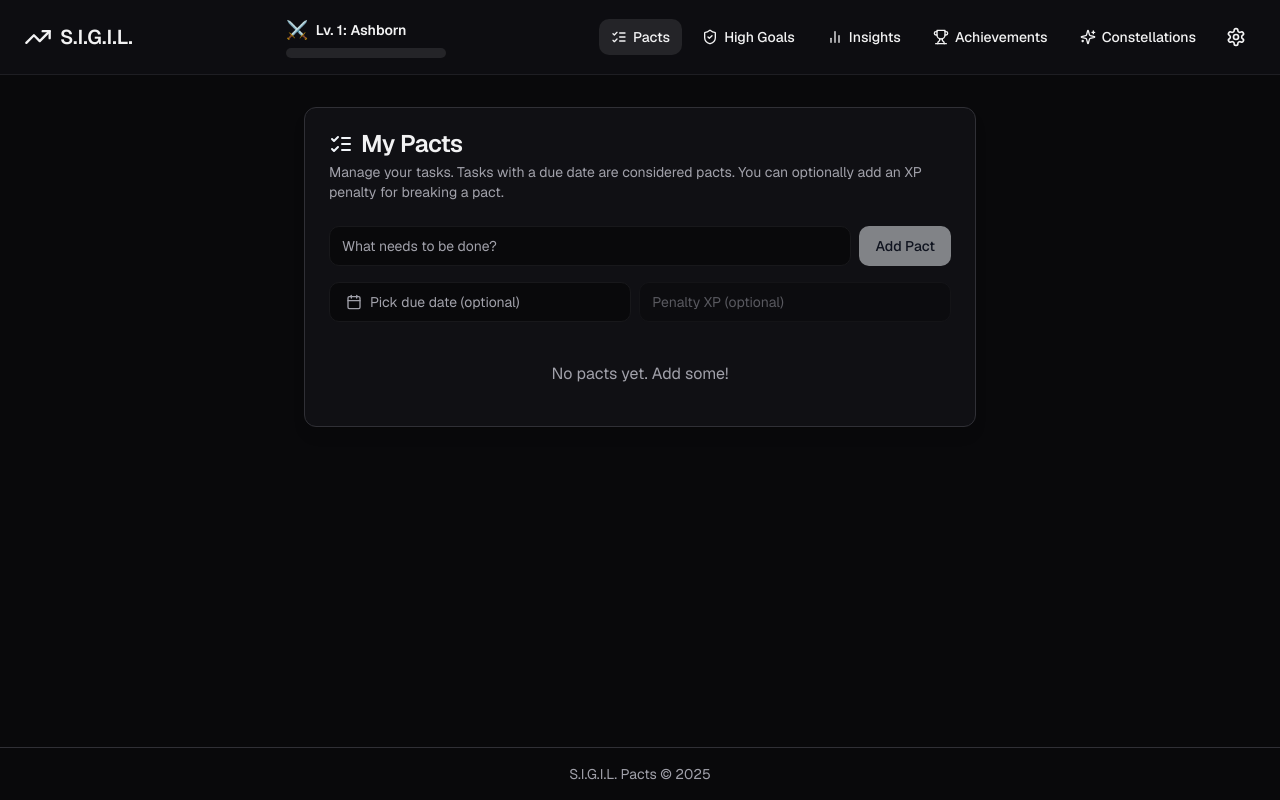
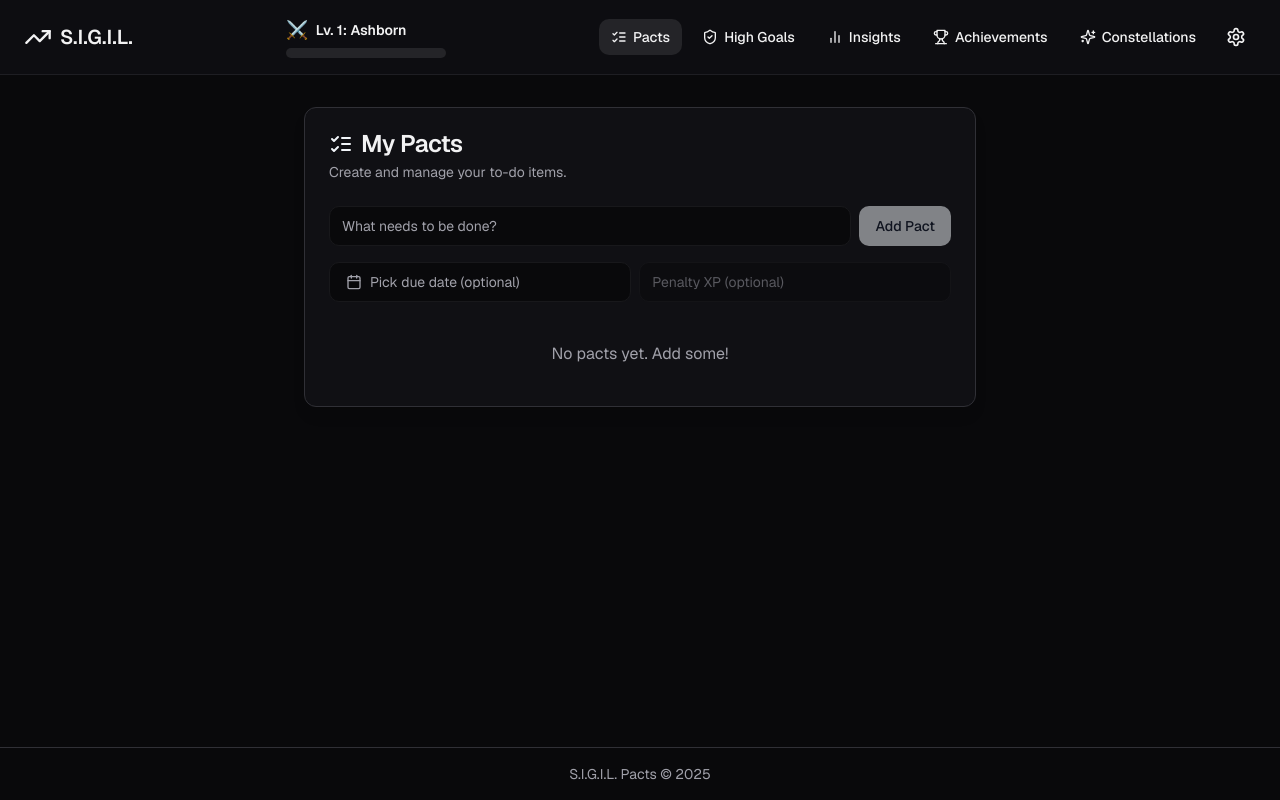
Before and after one commit to Abhi9818-max/SIGIL-clean, a Next.js app: page /todo in a window 1280 px wide. Built offline with nearby package versions, Linux system fonts and the light colour scheme.

Commit message:
delete that line from pact ''Manage your tasks. Tasks with a due date ar

```diff
--- a/src/app/todo/page.tsx
+++ b/src/app/todo/page.tsx
@@ -72,7 +72,7 @@ export default function TodoPage() {
               <CardTitle>My Pacts</CardTitle>
             </div>
             <CardDescription>
-              Manage your tasks. Tasks with a due date are considered pacts. You can optionally add an XP penalty for breaking a pact.
+              Create and manage your to-do items.
             </CardDescription>
           </CardHeader>
           <CardContent>
```
